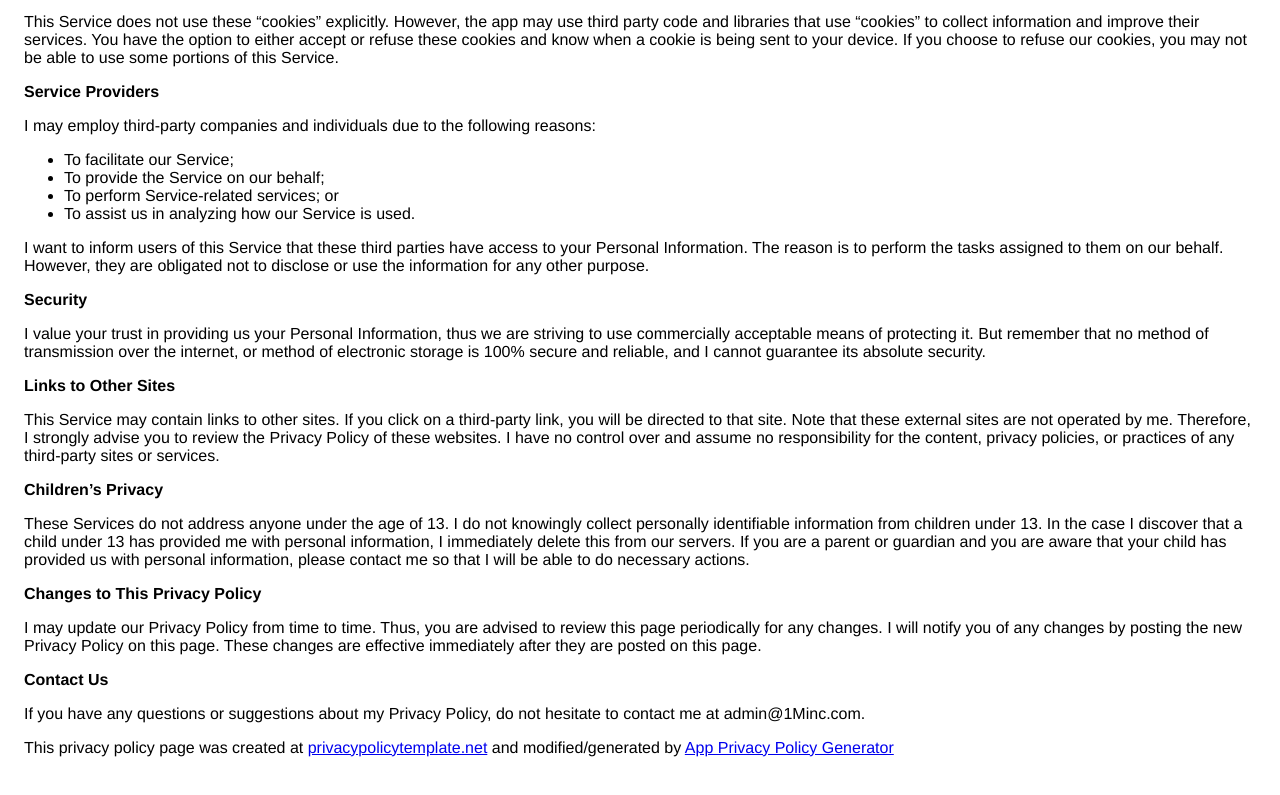
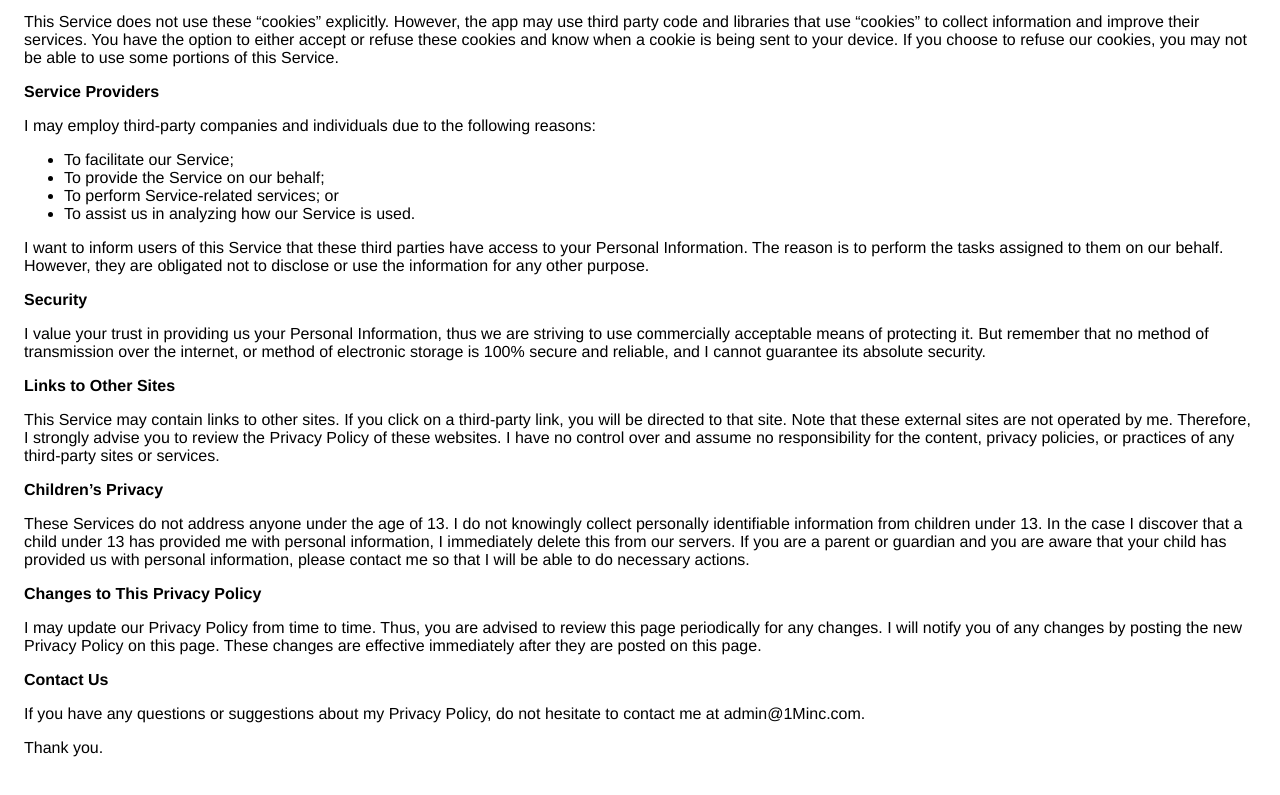
Before and after one commit to aminebenemhamed/1Minc, a plain HTML site: page index.html in a window 1280 px wide. Shown: the part 647-1442 px from the top of the page. Drawn offline with Linux system fonts and the light colour scheme.

Commit message:
Update and rename privacy_policy (2).html to index.html

```diff
--- a/privacy_policy (2).html
+++ b/index.html
@@ -54,8 +54,6 @@
                     this page.
                   </p> <p><strong>Contact Us</strong></p> <p>If you have any questions or suggestions about my Privacy Policy, do not hesitate to contact
                     me at admin@1Minc.com.
-                  </p> <p>This privacy policy page was created at <a href="https://privacypolicytemplate.net" target="_blank">privacypolicytemplate.net</a>
-                    and modified/generated by <a href="https://app-privacy-policy-generator.firebaseapp.com/" target="_blank">App
-                      Privacy Policy Generator</a></p>
+                  </p> <p>Thank you.</p>
     </body>
     </html>
```
